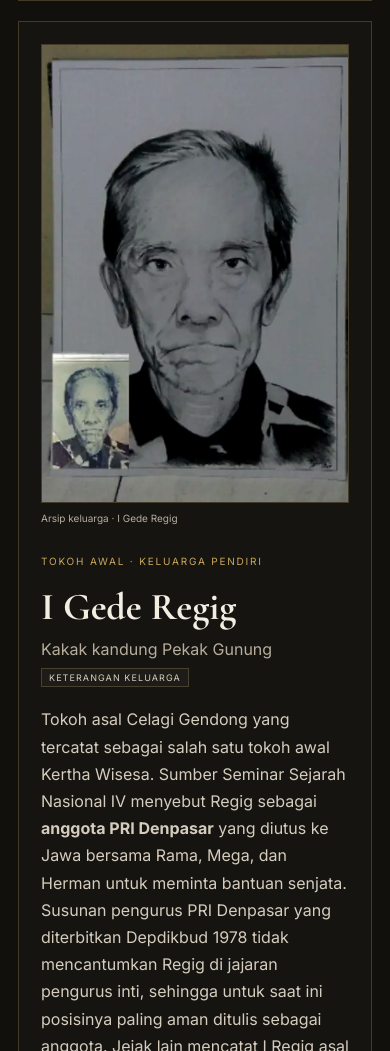
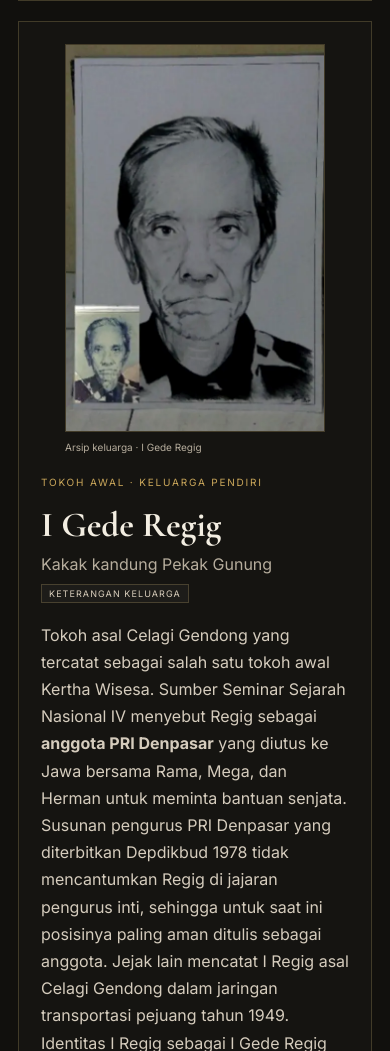
Before and after one commit to ardarawk-cloud/kertha-wisesa, a plain HTML site: page index.html in a window 390 px wide. Shown: the part 10949-12000 px from the top of the page. Drawn offline with nearby package versions, Linux system fonts and the light colour scheme; no server answers.

Commit message:
Constrain Regig founder card and reading width on desktop and mobile

```diff
--- a/styles.css
+++ b/styles.css
@@ -110,10 +110,40 @@ blockquote{font-family:"Cormorant Garamond",serif;font-size:28px;line-height:1.1
 .founder-grid{display:grid;gap:20px}
 .founder-card{border:1px solid var(--line);padding:28px;display:grid;grid-template-columns:140px 1fr;gap:28px;background:rgba(255,255,255,.015)}
 .founder-card.feature{grid-template-columns:220px 1fr;padding:38px}
-.founder-card.portrait-stack{grid-template-columns:1fr}
-.founder-card.portrait-stack .founder-photo{width:min(100%,340px);margin:0 auto}
-.founder-card.portrait-stack .founder-photo img{width:100%;height:auto;min-height:0;max-height:none;aspect-ratio:auto;object-fit:contain}
-.founder-card.portrait-stack .founder-content{width:100%}
+/* Arsip I Gede Regig: stacked portrait, bounded reading width */
+.founder-card.portrait-stack{
+  grid-template-columns:minmax(0,1fr);
+  width:min(100%,760px);
+  max-width:100%;
+  margin-inline:auto;
+  gap:24px;
+  justify-items:center;
+}
+.founder-card.portrait-stack .founder-photo{
+  width:min(100%,300px);
+  min-width:0;
+  margin:0 auto;
+}
+.founder-card.portrait-stack .founder-photo img{
+  display:block;
+  width:100%;
+  height:auto;
+  min-height:0;
+  max-height:none;
+  aspect-ratio:auto;
+  object-fit:contain;
+}
+.founder-card.portrait-stack .founder-content{
+  width:100%;
+  max-width:660px;
+  min-width:0;
+  overflow-wrap:break-word;
+}
+@media(max-width:520px){
+  .founder-card.portrait-stack{width:100%;gap:20px}
+  .founder-card.portrait-stack .founder-photo{width:min(100%,260px)}
+  .founder-card.portrait-stack .founder-content h3{font-size:clamp(30px,9vw,38px)}
+}
 .portrait-placeholder{
   min-height:180px;border:1px solid var(--line);display:grid;place-items:center;
   background:
```
